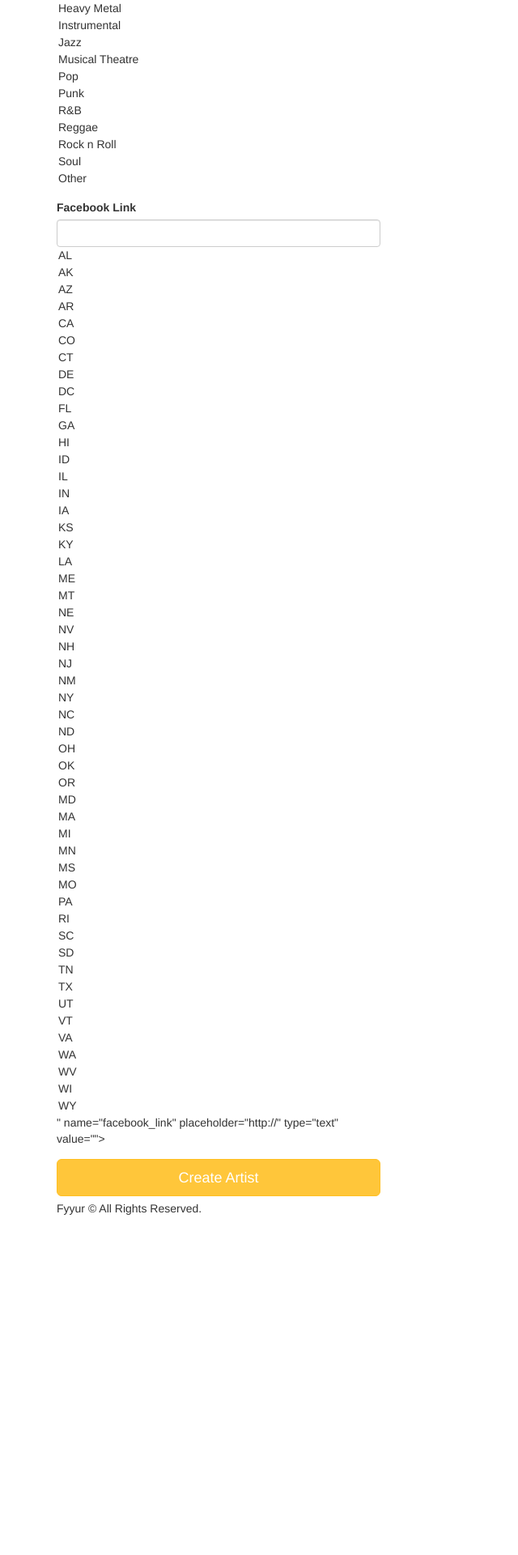
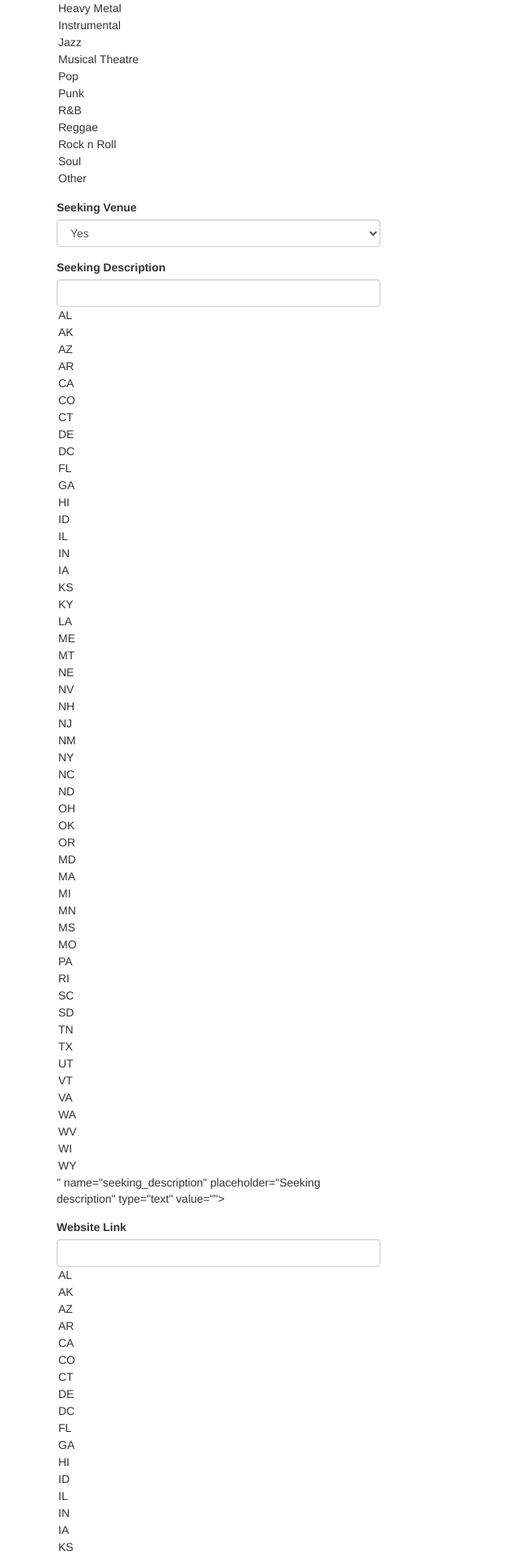
Before and after one commit to sabinevidal/fyyur_project, a Flask app: page /artists/create in a window 1280 px wide. Shown: the part 625-2545 px from the top of the page at 81% size, without its empty margins (0-640 px from the left). Before the commit the page ends 2125 px from the top, so only its background shows below. Run offline with Flask 2, Linux system fonts and the light colour scheme; some libraries are stand-ins or nearby versions.

Commit message:
Almost finished

```diff
--- a/app.py
+++ b/app.py
@@ -51,13 +51,10 @@ class Venue(db.Model):
     seeking_description = db.Column(db.String(200), nullable=True)
     upcoming_shows = db.Column(db.Integer, nullable=True)
     past_shows = db.Column(db.Integer, nullable=True)
-    ##relationships between Venue and show
-
-    show_ven = db.relationship('Show', backref='Venue', lazy=True)
     past_shows_count = db.Column(db.Integer)
 
-
-    # TODO: implement any missing fields, as a database migration using Flask-Migrate
+    # relationships between Venue and show
+    show_ven = db.relationship('Show', backref='Venue', lazy=True)
 
 class Artist(db.Model):
     __tablename__ = 'Artist'
@@ -135,11 +132,10 @@ def venues():
         # List venues in the city/state group
         for venue in venues:
             print(venue.id)
-            group['venues'].append({
-                "id": venue.id,
-                "name": venue.name
-                # TODO: num_shows should be aggregated based on number of upcoming shows per venue.
-                # "num_upcoming_shows": len(venue.shows)
+            if venue.city == group['city'] and venue.state == group['state']:
+                group['venues'].append({
+                    "id": venue.id,
+                    "name": venue.name,
             })
         result.append(group)
     return render_template('pages/venues.html', areas=result)
@@ -160,7 +156,7 @@ def search_venues():
         "count": 0,
         "data": []
     }
-    #
+    # Iterates through venues and appends venue details to search response
     for venue in venues:
         # calculate upcoming shows for venue
         num_upcoming_shows = 0
@@ -186,7 +182,7 @@ def show_venue(venue_id):
     venue = Venue.query.filter_by(id=venue_id).first()
 
     # Retrive all shows for a particular venue
-    shows = Show.query.filter_by(venue_id=venue_id).all()
+    shows = Show.query.filter_by(venue_id=venue.id).all()
 
     # Return upcoming shows
     def upcoming_shows():
@@ -196,8 +192,8 @@ def show_venue(venue_id):
             if show.start_time > datetime.now():
                 upcoming.append({
                     "artist_id": show.artist_id,
-                    "artist_name": show.artist.name,
-                    #"artist_image_link": show.artist.image_link,
+                    "artist_name": Artist.query.filter_by(id=show.artist_id).first().name,
+                    "artist_image_link": Artist.query.filter_by(id=show.artist_id).first().image_link,
                     "start_time": str(show.start_time)
                 })
         return upcoming
@@ -211,8 +207,8 @@ def show_venue(venue_id):
             if show.start_time <= datetime.now():
                 past.append({
                     "artist_id": show.artist_id,
-                    "artist_name": show.artist.name,
-                    #"artist_image_link": show.artist.image_link,
+                    "artist_name": Artist.query.filter_by(id=show.artist_id).first().name,
+                    "artist_image_link": Artist.query.filter_by(id=show.artist_id).first().image_link,
                     "start_time": str(show.start_time)
                 })
         return past
@@ -221,7 +217,7 @@ def show_venue(venue_id):
     details = {
         "id": venue.id,
         "name": venue.name,
-        "genres": venue.genres,
+        "genres": venue.genres.split(';'),
         "address": venue.address,
         "city": venue.city,
         "state": venue.state,
@@ -265,10 +261,13 @@ def create_venue_submission():
             phone=request.form.get('phone'),
             facebook_link=request.form.get('facebook_link'),
             website=request.form.get('website'),
-            genres=request.form.getlist("genres")
+            genres=request.form.get("genres"),
+            seeking_talent=request.form.get('seeking_talent'),
+            seeking_description=request.form.get('seeking_description')
         )
-        # new_venue.seeking_talent = True if request.form['seeking_talent'] == 'true' else False
-        # new_venue.seeking_description = request.form['seeking_description']
+        # Checking if venue is seeking an artist
+        new_venue.seeking_talent = True if request.form['seeking_talent'] == 'true' else False
+        new_venue.seeking_description = request.form['seeking_description']
         db.session.add(new_venue)
         db.session.commit()
         # on successful db insert, flash success
@@ -276,7 +275,6 @@ def create_venue_submission():
 
     except Exception as e:
         db.session.rollback()
-        error = True
         print(sys.exc_info())
         flash('A database insertion error occurred. Venue ' + request.form['name'] + ' could not be listed.')
         print(sys.exc_info())
@@ -318,6 +316,8 @@ def delete_venue(venue_id):
   # BONUS CHALLENGE: Implement a button to delete a Venue on a Venue Page, have it so that
   # clicking that button delete it from the db then redirect the user to the homepage
 
+
+
     return redirect('/venues')
 
 #  Artists
@@ -353,7 +353,7 @@ def show_artist(artist_id):
             if show.start_time > datetime.now():
                 upcoming.append({
                     "venue_id": show.venue_id,
-                    "venue_name": show.venue.name,
+                    "venue_name": Venue.query.filter_by(id=show.venue_id).first().name,
                     "start_time": str(show.start_time)
                 })
         return upcoming
@@ -376,7 +376,7 @@ def show_artist(artist_id):
     details = {
         "id": artist.id,
         "name": artist.name,
-        "genres": artist.genres,
+        "genres": artist.genres.split(';'),
         "city": artist.city,
         "state": artist.state,
         "phone": artist.phone,
@@ -445,12 +445,15 @@ def create_artist_submission():
             state=request.form.get('state'),
             phone=request.form.get('phone'),
             facebook_link=request.form.get('facebook_link'),
-            #website=request.form.get('website'),
-            genres=request.form.getlist('genres')
+            website=request.form.get('website'),
+            genres=request.form.getlist('genres'),
+            seeking_venue=request.form.get('seeking_venue'),
+            seeking_description=request.form.get('seeking_description')
         )
-        # TODO: Checking if artist is seeking venue
-        # new_artist.seeking_venue = True if request.form['seeking_venue'] == 'true' else False
-        # new_artist.seeking_description = request.form['seeking_description']
+        # Checking if artist is seeking venue
+        new_artist.seeking_venue = True if request.form['seeking_venue'] == 'Yes' else False
+        new_artist.seeking_description = request.form['seeking_description']
+
         db.session.add(new_artist)
         db.session.commit()
         # on successful db insert, flash success
@@ -473,28 +476,63 @@ def create_artist_submission():
 @app.route('/artists/<int:artist_id>/edit', methods=['GET'])
 def edit_artist(artist_id):
   form = ArtistForm()
+
+  # get artist by ID
+  artist = Artist.query.filter_by(id=artist_id).first()
+
+  # artist data
   artist={
-    # "id": 4,
-    # "name": "Guns N Petals",
-    # "genres": ["Rock n Roll"],
-    # "city": "San Francisco",
-    # "state": "CA",
-    # "phone": "326-123-5000",
-    # "website": "https://www.gunsnpetalsband.com",
-    # "facebook_link": "https://www.facebook.com/GunsNPetals",
-    # "seeking_venue": True,
-    # "seeking_description": "Looking for shows to perform at in the San Francisco Bay Area!",
-    # "image_link": "https://images.unsplash.com/photo-1549213783-8284d0336c4f?ixlib=rb-1.2.1&ixid=eyJhcHBfaWQiOjEyMDd9&auto=format&fit=crop&w=300&q=80"
+    "id": artist.id,
+    "name": artist.name,
+    "genres": artist.genres,
+    "city": artist.city,
+    "state": artist.state,
+    "phone": artist.phone,
+    "website": artist.website,
+    "facebook_link": artist.facebook_link,
+    "seeking_venue": artist.seeking_venue,
+    "seeking_description": artist.seeking_description,
+    "image_link": artist.image_link
   }
-  # TODO: populate form with fields from artist with ID <artist_id>
+
+  # set placeholders in form to current data
+
+
   return render_template('forms/edit_artist.html', form=form, artist=artist)
 
 @app.route('/artists/<int:artist_id>/edit', methods=['POST'])
 def edit_artist_submission(artist_id):
   # TODO: take values from the form submitted, and update existing
   # artist record with ID <artist_id> using the new attributes
+    try:
+        form = ArtistForm()
 
-  return redirect(url_for('show_artist', artist_id=artist_id))
+        # get artist by ID
+        artist = Artist.query.filter_by(id=artist_id).first()
+
+        # artist data
+        artist.name=request.form.get('name'),
+        artist.city=request.form.get('city'),
+        artist.state=request.form.get('state'),
+        artist.phone=request.form.get('phone'),
+        artist.facebook_link=request.form.get('facebook_link'),
+        artist.website=request.form.get('website'),
+        artist.genres=request.form.getlist('genres'),
+        artit.image_link.form.get('image_link'),
+        artist.seeking_venue=True if request.form['seeking_talent'] == 'true' else     False,
+        artist.seeking_description=request.form.get('seeking_description')
+
+        db.session.commit()
+        flash('Artist ' + request.form['name'] + ' was successfully updated!')
+
+    except:
+        db.session.rollback()
+        flash('An error occurred. Artist ' +
+              request.form['name'] + ' could not be updated.')
+    finally:
+        db.session.close()
+    return redirect(url_for('show_artist', artist_id=artist_id))
+
 
 @app.route('/venues/<int:venue_id>/edit', methods=['GET'])
 def edit_venue(venue_id):
@@ -535,44 +573,24 @@ def shows():
   # displays list of shows at /shows
   # TODO: replace with real venues data.
   #       num_shows should be aggregated based on number of upcoming shows per venue.
-  data=[{
-    "venue_id": 1,
-    "venue_name": "The Musical Hop",
-    "artist_id": 4,
-    "artist_name": "Guns N Petals",
-    "artist_image_link": "https://images.unsplash.com/photo-1549213783-8284d0336c4f?ixlib=rb-1.2.1&ixid=eyJhcHBfaWQiOjEyMDd9&auto=format&fit=crop&w=300&q=80",
-    "start_time": "2019-05-21T21:30:00.000Z"
-  }, {
-    "venue_id": 3,
-    "venue_name": "Park Square Live Music & Coffee",
-    "artist_id": 5,
-    "artist_name": "Matt Quevedo",
-    "artist_image_link": "https://images.unsplash.com/photo-1495223153807-b916f75de8c5?ixlib=rb-1.2.1&ixid=eyJhcHBfaWQiOjEyMDd9&auto=format&fit=crop&w=334&q=80",
-    "start_time": "2019-06-15T23:00:00.000Z"
-  }, {
-    "venue_id": 3,
-    "venue_name": "Park Square Live Music & Coffee",
-    "artist_id": 6,
-    "artist_name": "The Wild Sax Band",
-    "artist_image_link": "https://images.unsplash.com/photo-1558369981-f9ca78462e61?ixlib=rb-1.2.1&ixid=eyJhcHBfaWQiOjEyMDd9&auto=format&fit=crop&w=794&q=80",
-    "start_time": "2035-04-01T20:00:00.000Z"
-  }, {
-    "venue_id": 3,
-    "venue_name": "Park Square Live Music & Coffee",
-    "artist_id": 6,
-    "artist_name": "The Wild Sax Band",
-    "artist_image_link": "https://images.unsplash.com/photo-1558369981-f9ca78462e61?ixlib=rb-1.2.1&ixid=eyJhcHBfaWQiOjEyMDd9&auto=format&fit=crop&w=794&q=80",
-    "start_time": "2035-04-08T20:00:00.000Z"
-  }, {
-    "venue_id": 3,
-    "venue_name": "Park Square Live Music & Coffee",
-    "artist_id": 6,
-    "artist_name": "The Wild Sax Band",
-    "artist_image_link": "https://images.unsplash.com/photo-1558369981-f9ca78462e61?ixlib=rb-1.2.1&ixid=eyJhcHBfaWQiOjEyMDd9&auto=format&fit=crop&w=794&q=80",
-    "start_time": "2035-04-15T20:00:00.000Z"
-  }]
-  return render_template('pages/shows.html', shows=data)
+    shows = db.session.query(Show).all()
+    result = []
 
+    # Get artist and venue info for each show
+    for show in shows:
+        result.append({
+            "venue_id": show.venue_id,
+            "venue_name": Venue.query.filter_by(id=show.venue_id).first().name,
+            "artist_id": show.artist_id,
+            "artist_name": Artist.query.filter_by(id=show.artist_id).first().name,
+            "artist_image_link": Artist.query.filter_by(id=show.artist_id).first().image_link,
+            "start_time": format_datetime(str(show.start_time))
+        })
+
+    return render_template('pages/shows.html', shows=result)
+
+#  Create Shows
+#  ----------------------------------------------------------------
 @app.route('/shows/create')
 def create_shows():
   # renders form. do not touch.
@@ -581,15 +599,36 @@ def create_shows():
 
 @app.route('/shows/create', methods=['POST'])
 def create_show_submission():
-  # called to create new shows in the db, upon submitting new show listing form
-  # TODO: insert form data as a new Show record in the db, instead
+    # Create show with user input
+    # Return: If a show is created redirect to home page and flash success message,
+    #   if fails then redirect to create form with fail message
+    form = ShowForm(request.form)
+    try:
+        new_show = Show(
+            artist_id=request.form.get("artist_id"),
+            venue_id=request.form.get("venue_id"),
+            start_time=request.form.get("start_time")
+        )
+        db.session.add(new_show)
+        db.session.commit()
+        # on successful db insert, flash success
+        flash('Show was successfully listed!')
 
-  # on successful db insert, flash success
-  flash('Show was successfully listed!')
-  # TODO: on unsuccessful db insert, flash an error instead.
-  # e.g., flash('An error occurred. Show could not be listed.')
-  # see: http://flask.pocoo.org/docs/1.0/patterns/flashing/
-  return render_template('pages/home.html')
+    except Exception as e:
+        db.session.rollback()
+        error = True
+        print(sys.exc_info())
+        flash('An error occurred. Show could not be listed.')
+        print(sys.exc_info())
+        print(e)
+    finally:
+        db.session.close()
+
+    return render_template('pages/home.html')
+
+# -----------------------------------------------------------------
+# Error handlers
+#  ----------------------------------------------------------------
 
 @app.errorhandler(404)
 def not_found_error(error):
--- a/forms.py
+++ b/forms.py
@@ -118,6 +118,19 @@ class VenueForm(Form):
     facebook_link = StringField(
         'facebook_link', validators=[URL()]
     )
+    website = StringField(
+        'website', validators=[URL()]
+    )
+    seeking_talent = SelectField(
+        'seeking_talent', validators=[DataRequired()],
+        choices=[
+            ('Yes', 'Yes'),
+            ('No', 'No')
+        ]
+    )
+    seeking_description = StringField(
+        'seeking_description'
+    )
 
 
 class ArtistForm(Form):
@@ -219,5 +232,19 @@ class ArtistForm(Form):
         # TODO implement enum restriction
         'facebook_link', validators=[URL()]
     )
+    website = StringField(
+        'website', validators=[URL()]
+    )
+    seeking_venue = SelectField(
+        'seeking_venue', validators=[DataRequired()],
+        choices=[
+            ('Yes', 'Yes'),
+            ('No', 'No')
+        ]
+    )
+    seeking_description = StringField(
+        'seeking_description'
+    )
+
 
 # TODO IMPLEMENT NEW ARTIST FORM AND NEW SHOW FORM
--- a/templates/forms/new_artist.html
+++ b/templates/forms/new_artist.html
@@ -3,7 +3,6 @@
 {% block content %}
   <div class="form-wrapper">
     <form method="post" class="form">
-      {{ form.csrf_token() }}
       <h3 class="form-heading">List a new artist</h3>
       <div class="form-group">
         <label for="name">Name</label>
@@ -30,9 +29,25 @@
         {{ form.genres(class_ = 'form-control', placeholder='Genres, separated by commas', id=form.state, autofocus = true) }}
       </div>
       <div class="form-group">
+        <label for="genres">Seeking Venue</label>
+        {{ form.seeking_venue(class_ = 'form-control', placeholder='Seeking Venue', autofocus = true) }}
+      </div>
+      <div class="form-group">
+          <label for="genres">Seeking Description</label>
+          {{ form.seeking_description(class_ = 'form-control', placeholder='Seeking description', id=form.state, autofocus = true) }}
+      </div>
+      <div class="form-group">
+        <label for="genres">Website Link</label>
+        {{ form.website(class_ = 'form-control', placeholder='http://', id=form.state, autofocus = true) }}
+      </div>
+      <div class="form-group">
           <label for="genres">Facebook Link</label>
           {{ form.facebook_link(class_ = 'form-control', placeholder='http://', id=form.state, autofocus = true) }}
-        </div>
+      </div>
+      <div class="form-group">
+          <label for="genres">Image Link</label>
+          {{ form.image_link(class_ = 'form-control', placeholder='http://', id=form.state, autofocus = true) }}
+      </div>
       <input type="submit" value="Create Artist" class="btn btn-primary btn-lg btn-block">
     </form>
   </div>
--- a/templates/forms/new_show.html
+++ b/templates/forms/new_show.html
@@ -3,7 +3,6 @@
 {% block content %}
   <div class="form-wrapper">
     {{ form.hidden_tag() }}
-    {{ form.csrf_token() }}
     <form method="post" class="form">
       <h3 class="form-heading">List a new show</h3>
       <div class="form-group">
```
Also changed, not shown: templates/forms/edit_artist.html (+17 -1 lines), templates/forms/new_venue.html (+12 -2 lines), templates/sample_data.py (+38 -0 lines).
